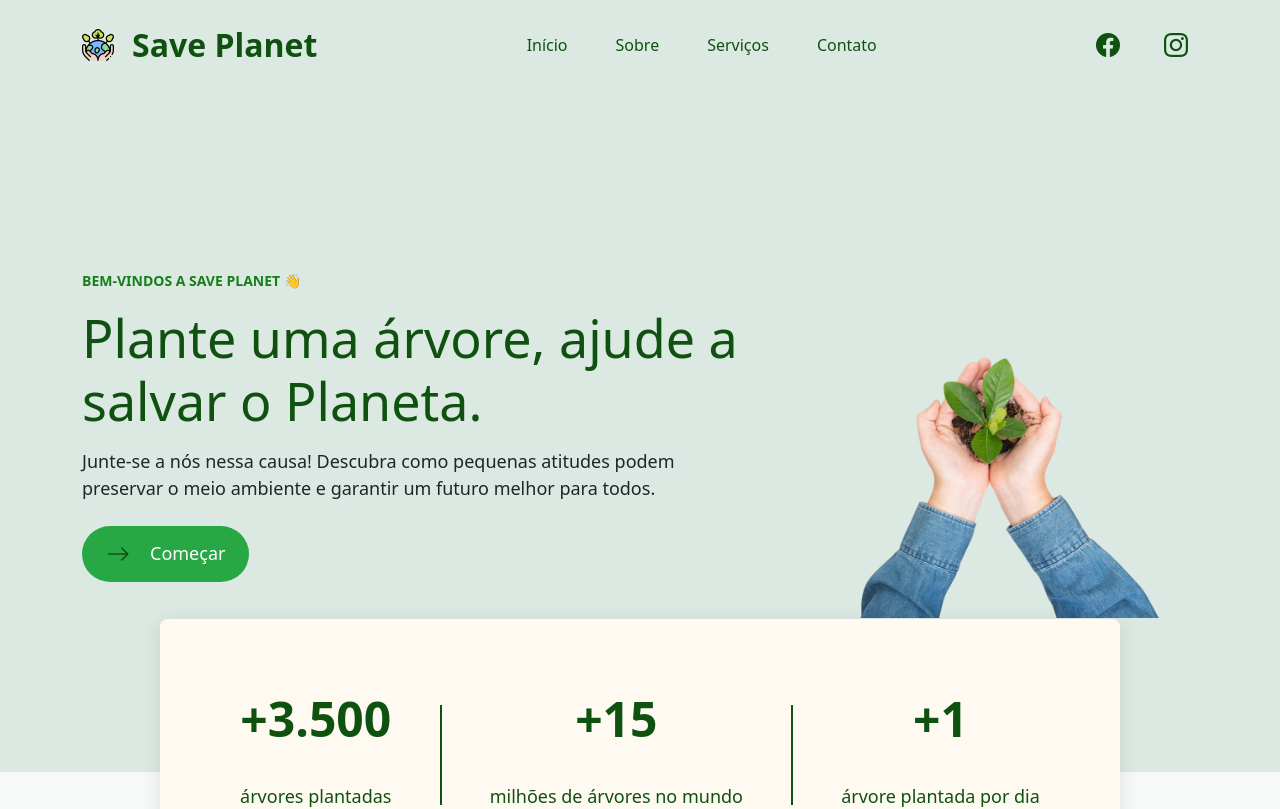
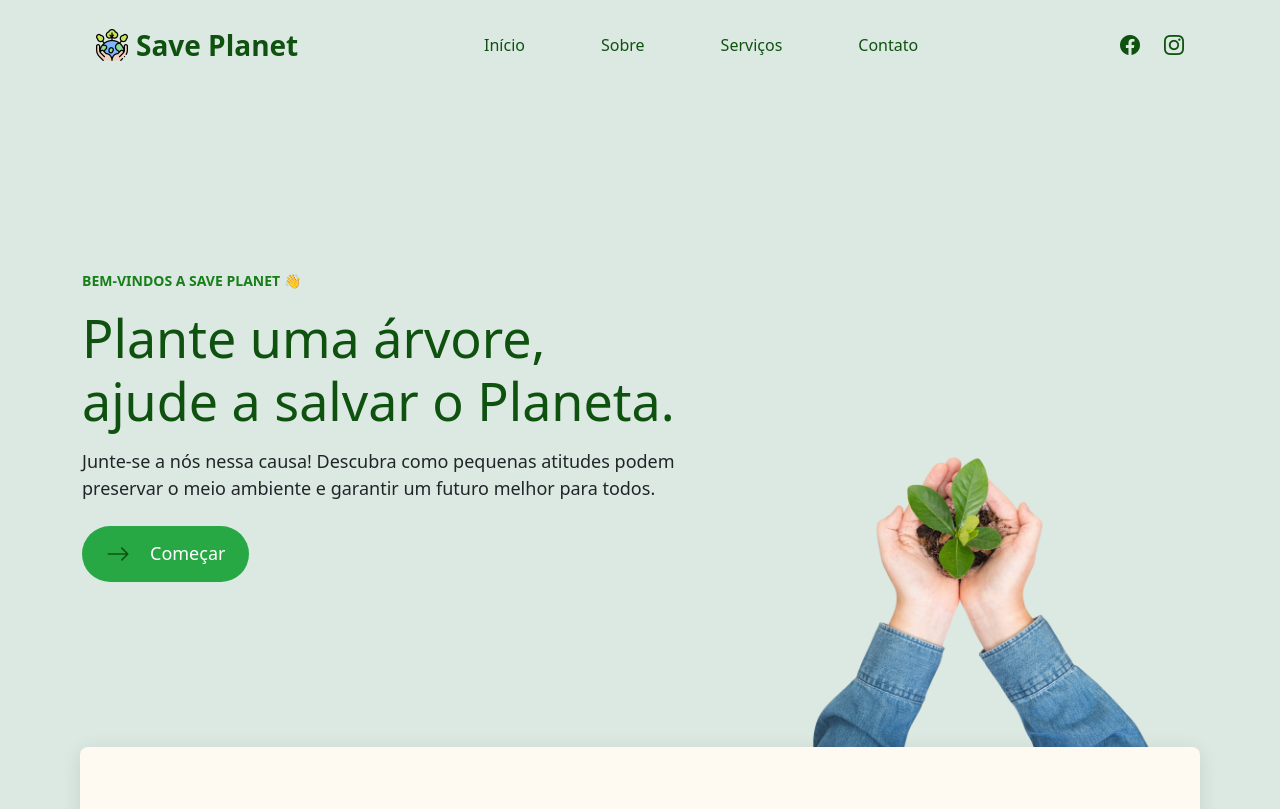
Before and after one commit to brunasilvaraujo/sustainable-nature, a React (Vite) app: page / in a window 1280 px wide. Shown: the top 809 px of the page. Built offline with nearby package versions, Linux system fonts and the light colour scheme.

Commit message:
feat: melhorar os estilos do cabeçalho e da seção hero para um layout e responsividade aprimorados

```diff
--- a/src/App.css
+++ b/src/App.css
@@ -36,85 +36,19 @@ body {
   width: 100%;
 }
 
-/* HEADER*/
-
+/* ===== BASE ===== */
 .header {
-  max-width: 100%;
-  background-color: transparent;
-  box-shadow: none;
-  width: 100%;
-  height: 70px;
-  transition: background-color 0.3s ease, box-shadow 0.3s ease;
-  z-index: 1000;
-  position: fixed;
-  top: 0;
+    padding: 1rem 0;
+    transition: all 0.3s ease;
+    background-color: transparent;
 }
 
 .header.scrolled {
-  background-color: #28a745;
-  box-shadow: 0 2px 8px rgba(0, 0, 0, 0.1);
+    background-color: #28a745;
+    box-shadow: 0 2px 10px rgba(0,0,0,0.1);
 }
 
-.header.scrolled .nav-link,
-.header.scrolled .logo-text,
-.header.scrolled .bi {
-  color: #fff !important;
-}
-
-.header.scrolled .nav-link::after {
-  background-color: #fff;
-}
-
-/* Menu */
-
-
-.nav-menu {
-  padding: 1rem 2rem;
-  background: #1e1e1e;
-  color: white;
-  position: relative;
-  display: flex;
-  align-items: center;
-  justify-content: space-between;
-  padding: 0 1rem;
-  height: 70px;
-}
-
-.hamburger-menu {
-  display: none;
-  flex-direction: column;
-  cursor: pointer;
-  border: none;
-  background: transparent;
-}
-
-.hamburger-menu span {
-  height: 3px;
-  width: 30px;
-  background: white;
-  margin: 4px 0;
-  transition: 0.3s;
-}
-
-
-
-.nav-list {
-  display: flex;
-  gap: 1.5rem;
-}
-
-.nav-link {
-  color: white;
-  text-decoration: none;
-  font-size: 1rem;
-}
-
-.nav-logo {
-  display: flex;
-  align-items: center;
-  gap: 10px;
-}
-
+/* ===== LOGO ===== */
 .logo {
   width: 32px;
   height: 32px;
@@ -124,57 +58,90 @@ body {
   color: #0f5210;
   font-weight: 700;
   font-size: 1.25rem;
-  margin-left: 0.5rem;
-  font-weight: bold;
 }
 
-.nav-list {
-  display: flex;
-  justify-content: center;
-  max-width: 100%;
-  display: none;
-  position: absolute;
-  top: 70px;
-  left: 0;
-  width: 100%;
-  background-color: #28a745;
-  padding: 1rem;
-  flex-direction: column;
-  gap: 1rem;
+.header.scrolled .logo-text {
+  color: white;
 }
 
-.nav-list.active {
+/* ===== HAMBURGUER BUTTON ===== */
+.hamburger-button {
+  width: 30px;
+  height: 24px;
+  position: relative;
+  background: none;
+  border: none;
+  cursor: pointer;
+  padding: 0;
+  z-index: 100;
   display: flex;
+  flex-direction: column;
+  justify-content: space-between;
+  align-items: flex-end;
 }
 
-.nav-list ul {
-  padding: 0;
+.hamburger-bar {
+  display: block;
+  width: 100%;
+  height: 3px;
+  background: #0f5210;
+  border-radius: 2px;
+  transition: ease-in-out 0.5s;
 }
 
-.nav-list a {
-  text-decoration: none;
-  color: #0f5210;
-  font-size: 16px;
-}
-.nav-list li {
-  list-style: none;
-  display: flex;
-  align-items: center;
-}
-.nav-list li:hover {
-  color: #0f5210;
-  font-weight: 700;
-}
-.nav-list li:active {
-  color: #0f5210;
-  font-weight: 700;
-  display: flex;
+.header.scrolled .hamburger-bar {
+  background: white;
 }
 
-.nav-link {
-position: relative;
-text-decoration: none;
-color: #0f5210;
+/* Estado aberto (X) */
+.hamburger-bar.open:nth-child(1) {
+    transform: translateY(10px) rotate(45deg);
+}
+
+.hamburger-bar.open:nth-child(2) {
+    opacity: 0;
+}
+
+.hamburger-bar.open:nth-child(3) {
+    transform: translateY(-10px) rotate(-45deg);
+}
+
+/* ===== MENU ===== */
+
+
+.social-icons {
+  display: flex;
+  gap: 1.5rem;
+  margin-top: 2rem;
+}
+
+.social-icons .bi {
+  color: white;
+  font-size: 1.5rem;
+}
+
+.bi {
+  font-size: 32px;
+  color: #0f5210;
+}
+
+.custom-toggler {
+  cursor: pointer;
+  transition: color 0.3s ease;
+  padding: 0;
+  display: block;
+  background: none;
+  border: none;
+  font-size: 1.5rem;
+}
+
+.navbar .container-fluid {
+  display: flex;
+  justify-content: space-between;
+  align-items: center;
+  padding: 0 1rem;
+  width: 100%;
+  max-width: 1120px;
 }
 
 .nav-link::after {
@@ -193,30 +160,47 @@ margin-bottom: -25px;
 .nav-link:hover::after {
 transform: scaleX(1);
 margin-bottom: -25px;
+background-color: #FFFFFF;
 }
 
-.social-icons {
+.nav-menu {
+  position: fixed;
+  top: 3.5rem;
+  right: 0;
+  width: 50%;
+  height: calc(100vh - 3.5rem);
+  background: #28a745;
+  transform: translateX(100%);
+  transition: transform 0.3s ease-out;
+  padding: 1.5rem;
   display: flex;
-  gap: 30px;
-  display: none;
+  flex-direction: column;
+  gap: 1.5rem;
+  z-index: 90;
 }
 
-.bi {
-  font-size: 32px;
-  color: #0f5210;
+.nav-menu.open {
+  transform: translateX(0);
 }
 
-.custom-toggler {
-  cursor: pointer;
-  transition: color 0.3s ease;
-  padding: 0;
-  display: block;
-  background: none;
-  border: none;
-  font-size: 1.5rem;
+.nav-menu .nav-link {
+  color: #ffffff;
+  font-size: 1.1rem;
+  padding: 0.5rem 0;
+  transition: all 0.2s ease;
 }
 
+.nav-menu .nav-link:hover {
+  padding-left: 0.5rem;
+  border-color: #ffffff;
+}
 
+.social-icons-mobile {
+  display: flex;
+  justify-content: center;
+  gap: 1rem;
+  color: #FFFFFF;
+}
 
 /* HERO */
 
@@ -649,6 +633,15 @@ margin-bottom: -25px;
 
 @media (max-width: 480px) {
 
+  .container {
+    justify-content: flex-end;
+  }
+
+  .header {
+    height: 90px;
+    background-color: #28a745;
+  }
+
   .logo-text {
     font-size: 1.2rem;
   }
@@ -661,10 +654,12 @@ margin-bottom: -25px;
     padding: 0 0.5rem;
   }
 
-  .hamburger-menu span {
-    width: 24px;
-    height: 2px;
-    margin: 4px 0;
+  .navbar-nav {
+    align-items: center;
+  }
+
+  .nav-menu.open {
+    justify-content: center;
   }
 
   .nav-list {
@@ -701,12 +696,13 @@ margin-bottom: -25px;
 
   .hero-image {
     max-width: 350px;
+    margin-bottom: -20rem;
   }
 
   .hero-number {
     padding: 1rem;
     flex-direction: column;
-    bottom: -25rem;
+    bottom: -35rem;
   }
 
   .hero-number-value {
@@ -754,12 +750,20 @@ margin-bottom: -25px;
     font-size: 14px;
   }
 
-  .social-icon .bi {
-    font-size: 24px;
+  .social-icons {
+    display: none;
   }
 }
 
 @media (max-width: 576px) {
+
+  .navbar-nav {
+    align-items: center;
+  }
+
+  .nav-menu.open {
+  justify-content: center;
+  }
 
   .hero {
     margin-top: 130px;
@@ -788,7 +792,7 @@ margin-bottom: -25px;
   .hero-number {
     padding: 1rem;
     flex-direction: column;
-    bottom: -25rem;
+    bottom: -32rem;
   }
 
   .hero-number-content-1,
@@ -830,21 +834,12 @@ margin-bottom: -25px;
     max-width: 720px;
   }
 
-  .hamburger-menu {
-    display: flex;
+  .navbar-nav {
+    align-items: center;
   }
 
-  .nav-list.active {
-    position: absolute;
-    display: flex;
-    top: 100%;
-    right: 0;
-    background: #1e1e1e;
-    flex-direction: column;
-    align-items: flex-start;
-    width: 100%;
-    padding: 1rem;
-    display: none;
+  .nav-menu.open {
+    justify-content: center;
   }
 
   .nav-link {
@@ -853,6 +848,7 @@ margin-bottom: -25px;
   }
   .header {
     height: 90px;
+    background-color: #28a745;
   }
 
   .logo-text {
@@ -863,22 +859,12 @@ margin-bottom: -25px;
     display: none;
   }
 
-  .nav-list {
-    display: flex;
-    position: static;
-    background-color: transparent;
-    flex-direction: row;
-    padding: 0;
-    gap: 2rem;
-  }
-
   .nav-link a {
     color: #0f5210;
   }
 
   .social-icons {
-    display: flex;
-    gap: 1.5rem;
+    display: none;
   }
 
   .hero {
@@ -900,7 +886,7 @@ margin-bottom: -25px;
   }
 
   .hero-image {
-    margin-top: 0;
+    margin-bottom: -7.5rem;
     max-width: 350px;
   }
 
@@ -910,6 +896,13 @@ margin-bottom: -25px;
     padding: 2rem;
     bottom: -15rem;
     width: 85%;
+  }
+
+  .hero-number {
+    padding: 2.5rem;
+    width: 80%;
+    max-width: 1080px;
+    bottom: -22.5rem;
   }
 
   .services-title {
@@ -945,8 +938,12 @@ margin-bottom: -25px;
     font-size: 1.125rem;
   }
 
+  .services-header {
+    margin-top: 6rem;
+  }
+
   .card {
-    width: 45%;
+    width: 50%;
   }
 
   .about-container {
@@ -981,33 +978,60 @@ margin-bottom: -25px;
 
 @media (min-width: 991px) {
 
-  .nav-item {
-    text-align: center;
-    margin: 10px 0;
+  .hamburger-button {
+    display: none;
+  }
+
+  .nav-menu {
+    position: static;
+    width: auto;
+    height: auto;
+    background: transparent;
+    transform: none;
+    flex-direction: row;
+    padding: 0;
+  }
+
+  .nav-menu .nav-link {
+    color: #0f5210;
+    font-size: 1rem;
+  }
+
+  .navbar-expand-lg .navbar-nav {
+    gap: 3.75rem;
   }
 
   .header.scrolled .nav-link {
-    color: #fff;
+    color: white;
   }
 
-  .nav-link {
-    padding: 10px;
-    margin: 5px 0;
+  .social-icons {
+    margin-top: 0;
+    margin-left: 1rem;
   }
 
-  .nav-link::after {
-    bottom: 5px;
+  .social-icons .bi {
+    color: #0f5210;
+    font-size: 1.25rem;
   }
 
-  .social-icons a {
-    margin: 0 10px;
+  .header.scrolled .bi {
+    color: white;
   }
 
   .hero-number {
     padding: 2.5rem;
     width: 80%;
     max-width: 1080px;
-    bottom: -15rem;
+    bottom: -22.5rem;
+  }
+
+  .hero-content {
+    flex-direction: column;
+    justify-content: center;
+    text-align: center;
+    gap: 2rem;
+    margin-top: 20rem;
   }
 
   .hero-number-separator-1,
@@ -1049,24 +1073,16 @@ margin-bottom: -25px;
   }
 
   .hero-image {
-    max-width: 400px;
+    max-width: 25rem;
+    margin-top: 2.5rem;
+  }
+
+  .services-header {
+    margin-top: 6rem;
   }
 
   .card {
-    width: 30%;
-  }
-
-  /* Estilos do Menu Hamburguer */
-  .hamburger-menu {
-    display: none;
-    background: none;
-    border: none;
-    cursor: pointer;
-    padding: 10px;
-    position: relative;
-    width: 40px;
-    height: 40px;
-    z-index: 1000;
+    width: 35%;
   }
 
 }
@@ -1074,10 +1090,6 @@ margin-bottom: -25px;
 @media (min-width: 1200px) {
   .container {
     max-width: 1140px;
-  }
-
-  .logo-text {
-    font-size: 2rem;
   }
 
   .hero-content {
@@ -1090,21 +1102,20 @@ margin-bottom: -25px;
 
   .hero-number {
     padding: 3rem 2rem;
-    width: 75%;
+    width: 100%;
     max-width: 1120px;
-    bottom: -15rem;
+    bottom: -23rem;
     left: 50%;
     transform: translateX(-50%);
   }
 
   .hero-title {
     font-size: 3.25rem;
-
   }
 
   .hero-image {
-    max-width: 420px;
-    margin-bottom: -105px;
+    max-width: 30rem;
+    margin-bottom: -300px;
   }
 
   .hero-number-separator-1,
@@ -1126,4 +1137,75 @@ margin-bottom: -25px;
     padding-top: 9rem;
   }
 
+  .header {
+    background-color: transparent;
+    padding: 1.5rem 0;
+  }
+
+  .header.scrolled {
+    background-color: #28a745;
+    padding: 1rem 0;
+  }
+
+  .nav-menu {
+    position: static;
+    width: auto;
+    height: auto;
+    background: transparent;
+    transform: none;
+    flex-direction: row;
+    padding: 0;
+    box-shadow: none;
+    display: flex !important;
+    align-items: center;
+  }
+
+  .nav-menu .nav-link {
+    color: #0f5210;
+    font-size: 1rem;
+    padding: 0.5rem 1rem;
+    position: relative;
+  }
+
+  .header.scrolled .nav-link {
+    color: white;
+  }
+
+  .nav-menu .nav-link:hover {
+    padding-left: 1rem;
+    transform: none;
+  }
+
+  .hamburger-button {
+    display: none;
+  }
+
+  .social-icons {
+    display: flex;
+    margin-top: 0;
+    margin-left: 2rem;
+  }
+
+  .social-icons .bi {
+    color: #0f5210;
+    font-size: 1.25rem;
+    transition: color 0.3s ease;
+  }
+
+  .header.scrolled .bi {
+    color: white;
+  }
+
+  .social-icons-mobile {
+    display: none;
+  }
+
+  .logo-text {
+    font-size: 1.75rem;
+    margin-left: 1rem;
+  }
+
+  .card {
+    width: 30%;
+  }
 }
--- a/src/App.jsx
+++ b/src/App.jsx
@@ -14,7 +14,7 @@ function App() {
     <div className="home">
       <Header />
       <Hero />
-      <div style={{ marginTop: '90px' }}>
+      <div style={{ marginTop: '200px' }}>
         <Services />
         <About />
         <Contact />
--- a/src/components/Header.jsx
+++ b/src/components/Header.jsx
@@ -1,84 +1,61 @@
 import 'bootstrap-icons/font/bootstrap-icons.css';
 import { Navbar, Nav, Container } from 'react-bootstrap';
 import React, { useState, useEffect } from 'react';
+import '../App.css';
 
 function Header() {
     const [scrolled, setScrolled] = useState(false);
-    const [expanded, setExpanded] = useState(false);
+    const [isOpen, setIsOpen] = useState(false);
+
+    const toggleMenu = () => setIsOpen(!isOpen);
 
     useEffect(() => {
-    const handleScroll = () => {
-        const offset = window.scrollY;
-        setScrolled(offset > 50);
-    };
+        const handleScroll = () => setScrolled(window.scrollY > 50);
         window.addEventListener('scroll', handleScroll);
         return () => window.removeEventListener('scroll', handleScroll);
     }, []);
 
-    const scrollToSection = (id) => {
-    const section = document.getElementById(id);
-    if (section) {
-        const yOffset = -70;
-        const y = section.getBoundingClientRect().top + window.pageYOffset + yOffset;
-        window.scrollTo({ top: y, behavior: 'smooth' });
-      setExpanded(false); // Fecha o menu após clicar
-    }
-    };
-
     return (
         <Navbar
+            fixed="top"
+            className={`header ${scrolled ? 'scrolled' : ''} ${isOpen ? 'menu-open' : ''}`}
             expand="lg"
-        fixed="top"
-        expanded={expanded}
-        className={`header ${scrolled ? 'scrolled' : ''}`}
         >
-        <Container>
-        <div className="nav-logo d-flex align-items-center">
+            <Container fluid>
+                <Navbar.Brand className="d-flex align-items-center">
                     <img className="logo" src="assets/save-planet.png" alt="Logo" />
-            <p className="logo-text mb-0">Save Planet</p>
-        </div>
+                    <span className="logo-text ms-2">Save Planet</span>
+                </Navbar.Brand>
 
-        {/* Botão customizado para abrir/fechar menu */}
+                {/* Menu Hamburguer Mobile */}
                 <button
-            aria-label="Toggle menu"
-            className="custom-toggler"
-            onClick={() => setExpanded(!expanded)}
-            style={{
-            background: 'none',
-            border: 'none',
-            fontSize: '28px',
-            color: scrolled ? '#fff' : '#0f5210',
-            cursor: 'pointer',
-            }}
+                    className="hamburger-button"
+                    onClick={toggleMenu}
+                    aria-label="Menu"
+                    aria-expanded={isOpen}
                 >
-            {expanded ? <i className="bi bi-x-lg"></i> : <i className="bi bi-list"></i>}
+                    <span className={`hamburger-bar ${isOpen ? 'open' : ''}`} />
+                    <span className={`hamburger-bar ${isOpen ? 'open' : ''}`} />
+                    <span className={`hamburger-bar ${isOpen ? 'open' : ''}`} />
                 </button>
 
-        <Navbar.Collapse id="basic-navbar-nav" className="justify-content-center">
-            <Nav className="nav-list">
-            <Nav.Item>
-                <Nav.Link className="nav-link" onClick={() => scrollToSection('home')}>Início</Nav.Link>
-            </Nav.Item>
-            <Nav.Item>
-                <Nav.Link className="nav-link" onClick={() => scrollToSection('about')}>Sobre</Nav.Link>
-            </Nav.Item>
-            <Nav.Item>
-                <Nav.Link className="nav-link" onClick={() => scrollToSection('services')}>Serviços</Nav.Link>
-            </Nav.Item>
-            <Nav.Item>
-                <Nav.Link className="nav-link" onClick={() => scrollToSection('contact')}>Contato</Nav.Link>
-            </Nav.Item>
-            <div className="social-icons d-lg-none mt-3">
+                {/* Menu de Navegação */}
+                <div className={`nav-menu ${isOpen ? 'open' : ''}`}>
+                    <Nav className="ml-auto">
+                        <Nav.Link href="#home" onClick={toggleMenu}>Início</Nav.Link>
+                        <Nav.Link href="#about" onClick={toggleMenu}>Sobre</Nav.Link>
+                        <Nav.Link href="#services" onClick={toggleMenu}>Serviços</Nav.Link>
+                        <Nav.Link href="#contact" onClick={toggleMenu}>Contato</Nav.Link>
+                    </Nav>
+                    <div className="social-icons-mobile">
                         <a href="#"><i className="bi bi-facebook"></i></a>
                         <a href="#"><i className="bi bi-instagram"></i></a>
                     </div>
-            </Nav>
-        </Navbar.Collapse>
-
-        <span className="social-icons d-none d-lg-flex">
+                </div>
+                <div className="social-icons">
                         <a href="#"><i className="bi bi-facebook"></i></a>
                         <a href="#"><i className="bi bi-instagram"></i></a>
-        </span>
+                </div>
             </Container>
         </Navbar>
     );
--- a/src/components/HeroSection.jsx
+++ b/src/components/HeroSection.jsx
@@ -1,6 +1,6 @@
 function Hero() {
     return (
-        <section className="hero">
+        <section id="home" className="hero">
             <div className="container">
                 <div className="hero-content">
                     <div className="hero-text">
```
Lines whose indentation alone changed are shown as unchanged.
